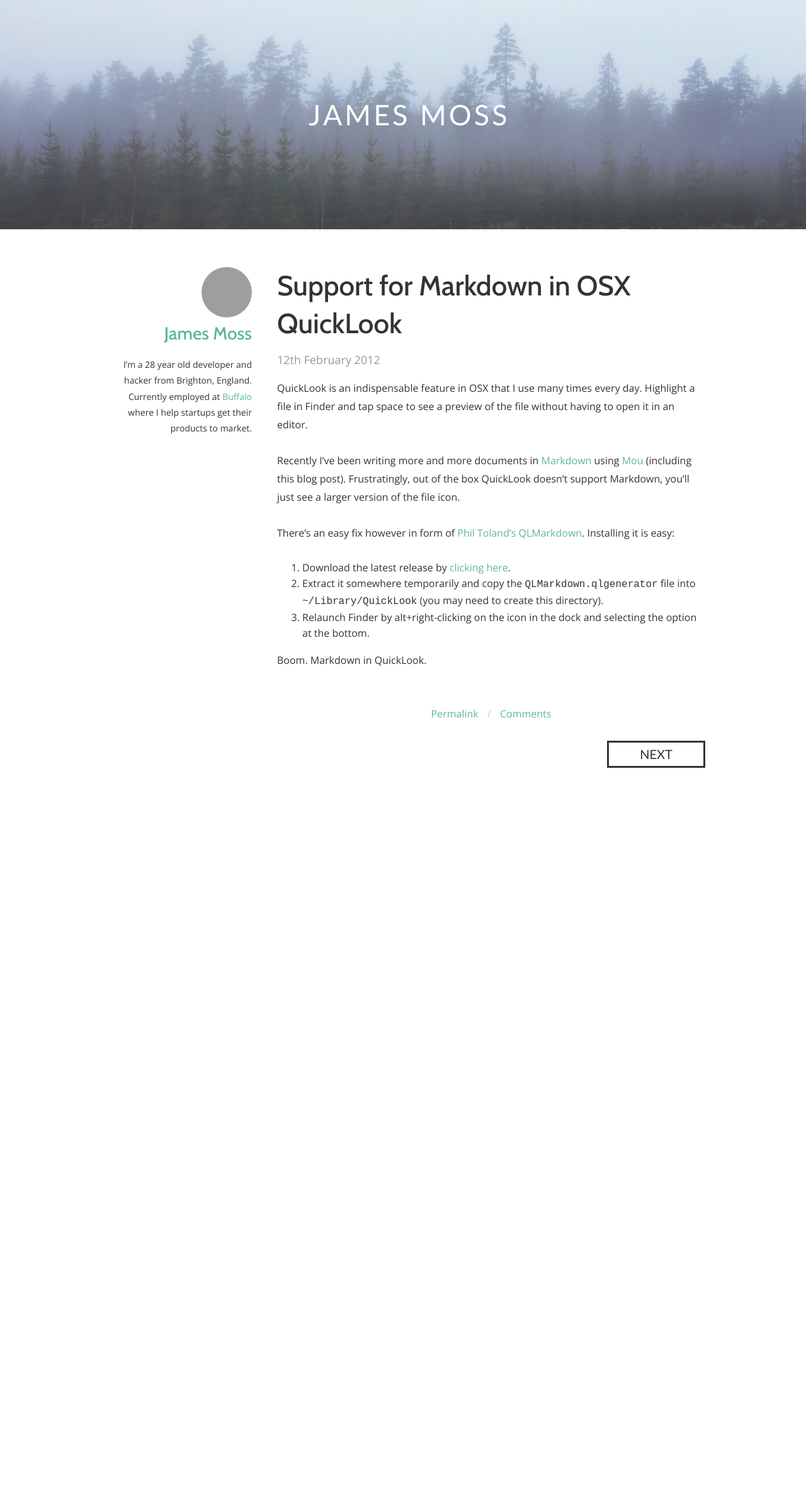
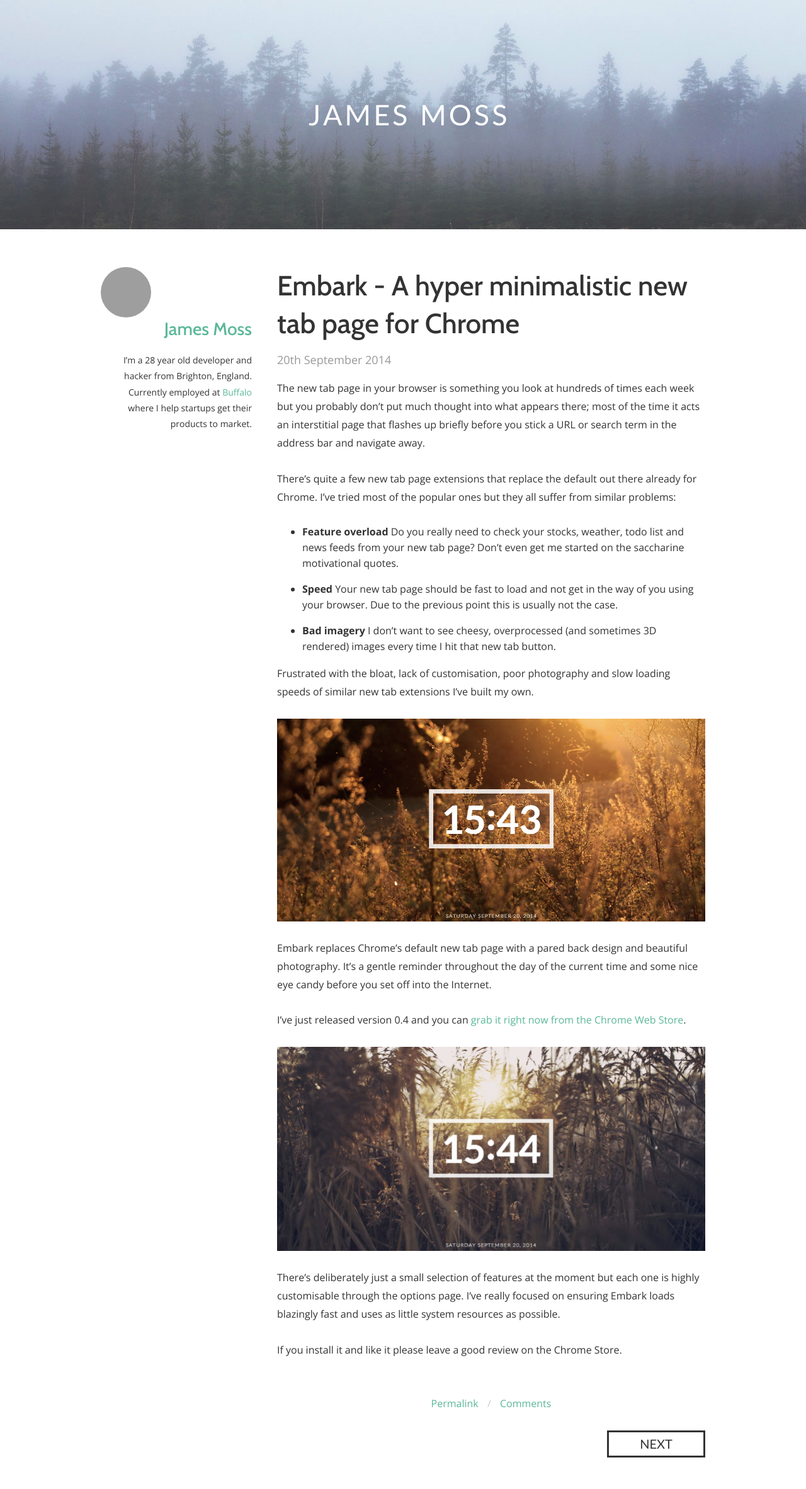
Before and after one commit to jamesmoss/jamesmoss.github.com, a Jekyll site: the page built from index.html, in a window 1280 px wide. Shown: the whole page at 63% size. Built offline with Jekyll 4.4.1, drawn with Linux system fonts in a browser that asks for light colours; nearby versions of some CDN libraries; Markdown is read by kramdown in place of the engine named in the settings; the list of posts is cut into pages by our own code; before the commit the page ends 1269 px from its top, so only the background shows below that; grey boxes are pictures that could not be loaded.

Commit message:
Adding embark post

```diff
--- /dev/null
+++ b/_posts/2014-09-20-embark.md
@@ -0,0 +1,26 @@
+---
+title: Embark - A hyper minimalistic new tab page for Chrome
+layout: post
+---
+
+The new tab page in your browser is something you look at hundreds of times each week but you probably don't put much thought into what appears there; most of the time it acts an interstitial page that flashes up briefly before you stick a URL or search term in the address bar and navigate away.
+
+There's quite a few new tab page extensions that replace the default out there already for Chrome. I've tried most of the popular ones but they all suffer from similar problems:
+
+- **Feature overload** Do you really need to check your stocks, weather, todo list and news feeds from your new tab page? Don't even get me started on the saccharine motivational quotes.
+- **Speed** Your new tab page should be fast to load and not get in the way of you using your browser. Due to the previous point this is usually not the case.
+- **Bad imagery** I don't want to see cheesy, overprocessed (and sometimes 3D rendered) images every time I hit that new tab button.
+
+Frustrated with the bloat, lack of customisation, poor photography and slow loading speeds of similar new tab extensions I've built my own.
+
+![Screenshot of Embark](/images/content/embark1.jpg)
+
+Embark replaces Chrome's default new tab page with a pared back design and beautiful photography. It's a gentle reminder throughout the day of the current time and some nice eye candy before you set off into the Internet.
+
+I've just released version 0.4 and you can <a href="https://chrome.google.com/webstore/detail/embark-new-tab-page/aeajehgeohhgjbhhbicilpenjfcbfnpg">grab it right now from the Chrome Web Store</a>.
+
+![Screenshot of Embark](/images/content/embark2.jpg)
+
+There's deliberately just a small selection of features at the moment but each one is highly customisable through the options page. I've really focused on ensuring Embark loads blazingly fast and uses as little system resources as possible.
+
+If you install it and like it please leave a good review on the Chrome Store.
--- a/css/style.css
+++ b/css/style.css
@@ -165,6 +165,15 @@
    margin: 0px 0px 25px 0px;
 }
 
+article img {
+    display: block;
+    max-width: 100%;
+}
+
+article li {
+    margin-bottom: 1em;
+}
+
 p.quote {
    font-size: 23px;
    line-height: 28px;
```
Also changed, not shown: images/content/embark1.jpg (added), images/content/embark2.jpg (added).
